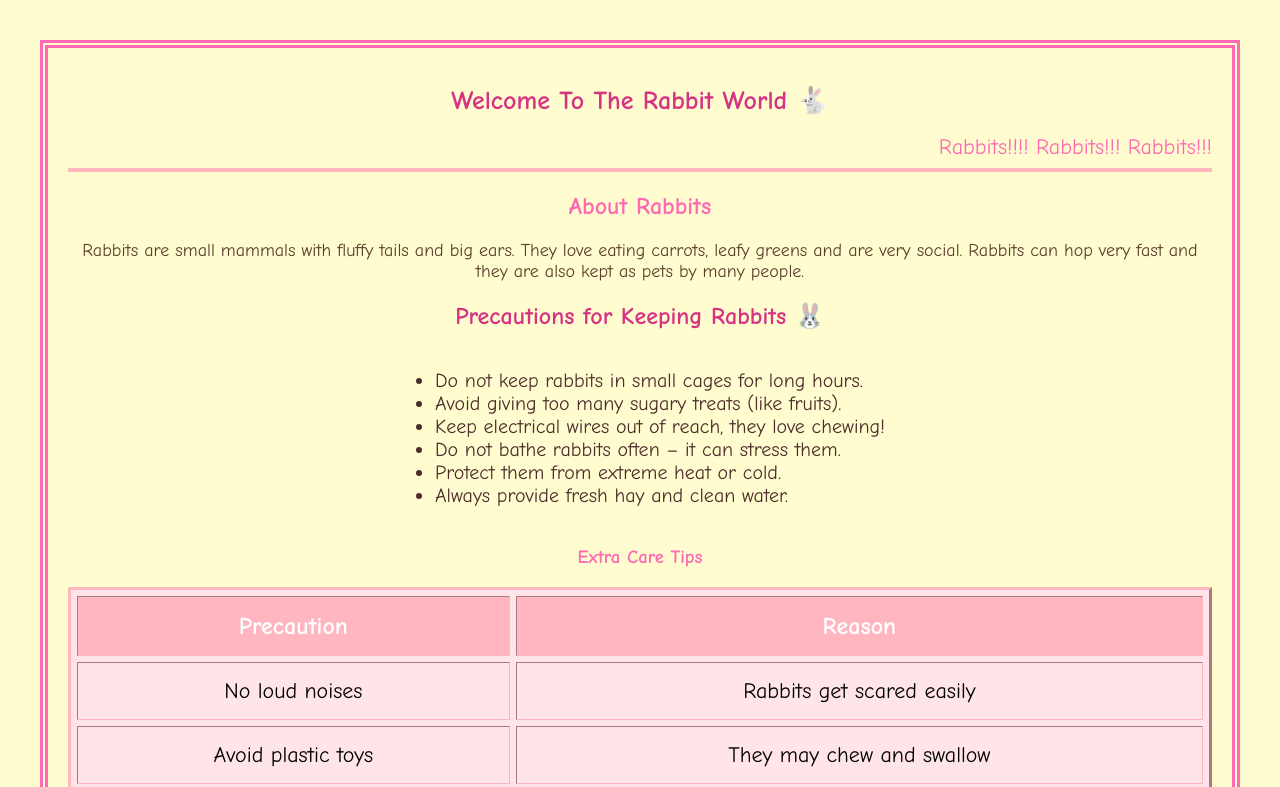
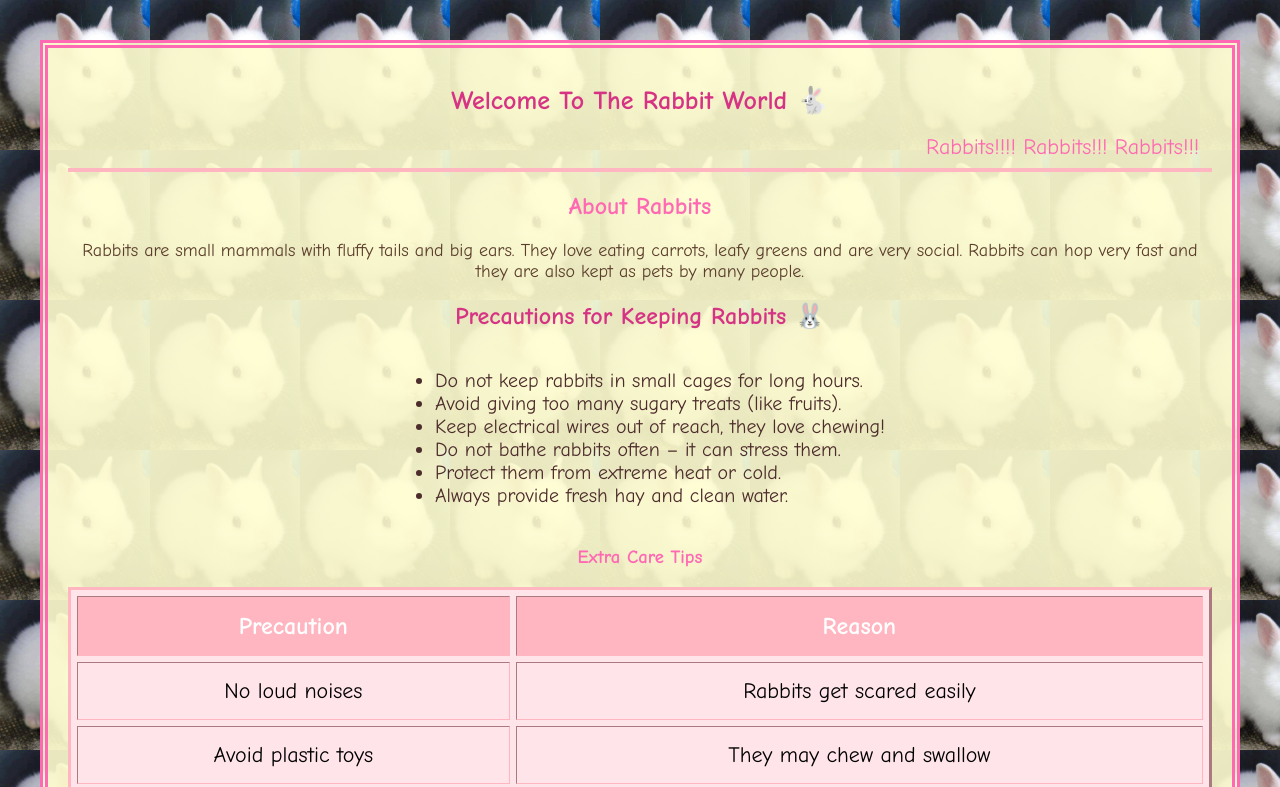
Before and after one commit to SriSingh-dot/111Rab, a plain HTML site: page index.html in a window 1280 px wide. Shown: the top 787 px of the page. Drawn offline with Linux system fonts and the light colour scheme.

Commit message:
Update index.html

```diff
--- a/index.html
+++ b/index.html
@@ -4,7 +4,7 @@
 <style>
 body {
     background-color: #fffdd0; /* cream */
-    background-image: url("Rabbit2.png"); /* faint rabbit pattern if available */<!-- for some reason this is not working-->
+    background-image: url("Rabbit2.jpg"); /* faint rabbit pattern if available */<!-- for some reason this is not working-->
     background-repeat: repeat;
     background-attachment: fixed;
     background-size: 150px;
```
